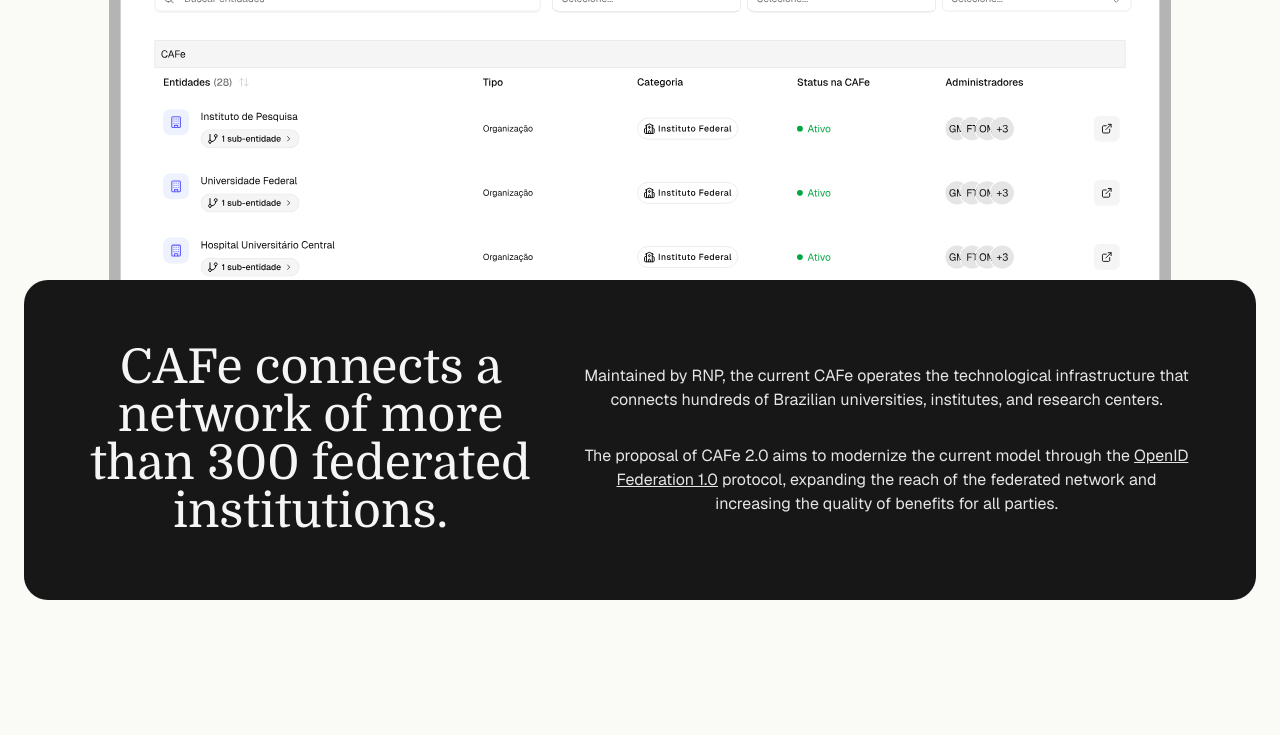
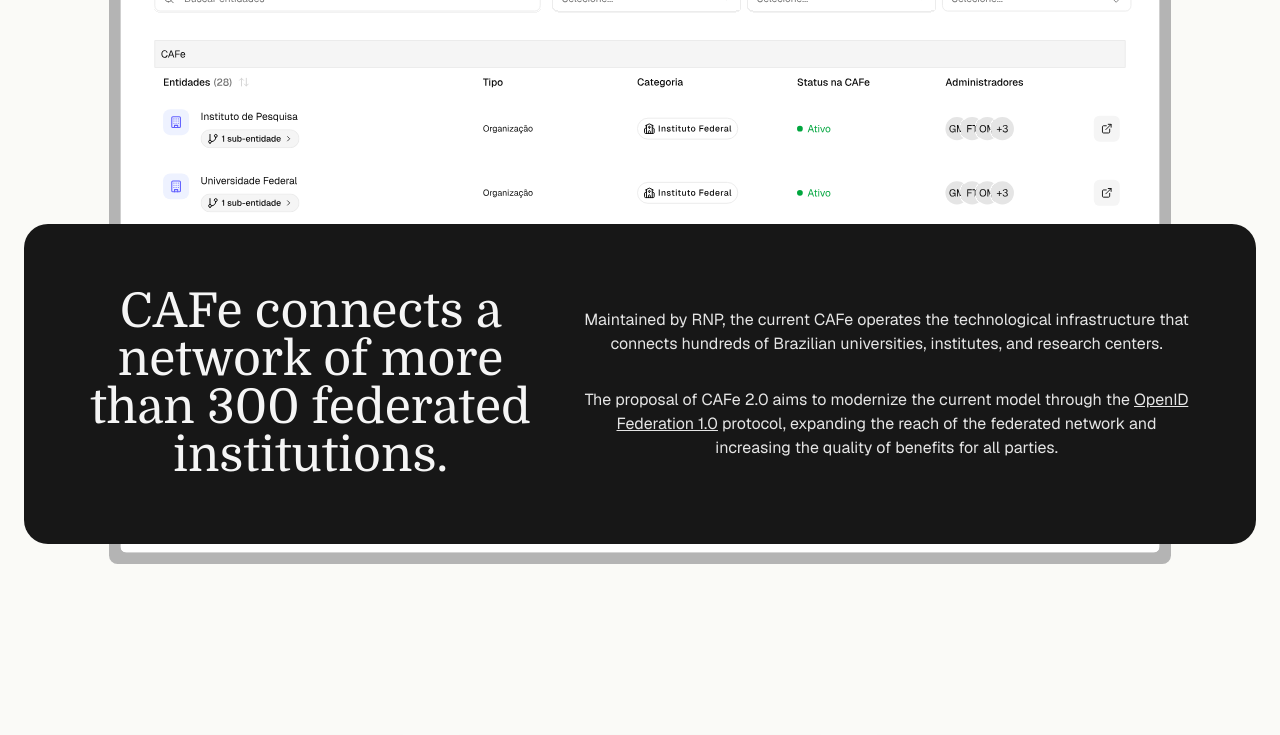
Before and after one commit to GT-BAITA/gt-baita.github.io, a React (Vite) app: page / in a window 1280 px wide. Shown: the part 691-1426 px from the top of the page. Built offline with nearby package versions, Linux system fonts and the light colour scheme; what react-google-recaptcha-v3 would draw is missing.

Commit message:
fix: layout

```diff
--- a/src/components/about/hero-section.tsx
+++ b/src/components/about/hero-section.tsx
@@ -24,7 +24,7 @@
       </section>
 
       <motion.div
-        className="absolute right-0 top-8 -z-1 hidden opacity-50 md:flex justify-end"
+        className="absolute right-0 top-8 -z-1 hidden opacity-50 lg:flex justify-end"
         style={{ y }}
       >
         <img
--- a/src/components/home/init-section.tsx
+++ b/src/components/home/init-section.tsx
@@ -26,30 +26,19 @@
               {t("init.cta")} <ChevronRight className="w-4 h-4" />
             </Link>
           </Button>
-          <div className="relative hidden w-full overflow-x-clip lg:flex items-center justify-center">
+          <div className="relative hidden w-full overflow-x-clip md:flex flex-col items-center">
             <img
               src="/svgs/management-system.svg"
               alt="Management System Image"
               className="mt-10 block h-auto w-full max-w-[1062px]"
             />
-            <div className="absolute -bottom-[36px]">
+
+            <div className="lg:-mt-85 md:-mt-70 w-full flex justify-center">
               <AboutSection />
             </div>
           </div>
         </div>
       </section>
-
-      {/* <motion.div
-        className="absolute right-0 top-8 -z-[1] hidden opacity-50 lg:flex justify-end"
-        style={{ y }}
-      >
-        <img
-          src="/svgs/ascii-brasil.svg"
-          alt="Hero Image"
-          className="w-[80%] h-auto"
-        />
-
-      </motion.div> */}
     </>
   );
 }
--- a/src/pages/index.tsx
+++ b/src/pages/index.tsx
@@ -9,7 +9,7 @@
   return (
     <>
       <InitSection />
-      <div className="lg:hidden visible">
+      <div className="md:hidden visible">
         <AboutSection />
       </div>
       <FeaturesSection />
```
